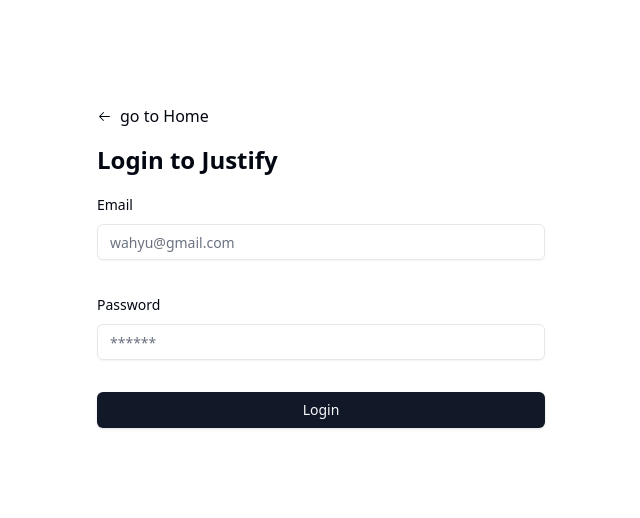
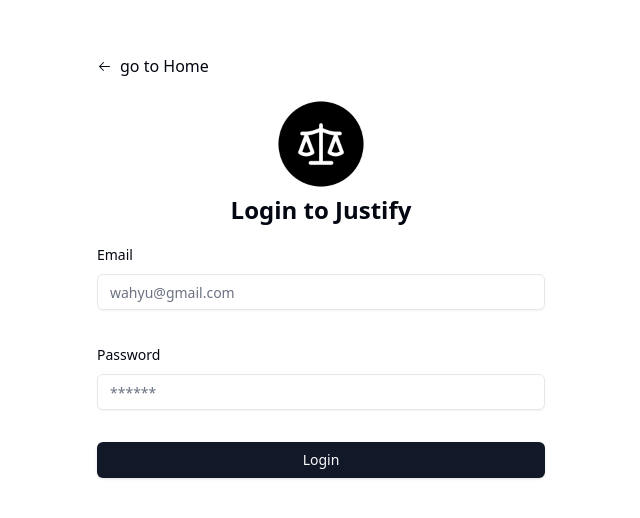
Before and after one commit to fazzaamiarso/gh5-fe, a Next.js app: page /login in a window 1280 px wide. Shown: the part 134-652 px from the top of the page, without its empty margins (319-959 px from the left). Built offline with nearby package versions, Linux system fonts and the light colour scheme; no server answers.

Commit message:
chore: some minor adjusments

```diff
--- a/app/(root)/case/request/page.tsx
+++ b/app/(root)/case/request/page.tsx
@@ -3,6 +3,7 @@
 import {
   Form,
   FormControl,
+  FormDescription,
   FormField,
   FormItem,
   FormLabel,
@@ -69,7 +70,7 @@
                 <FormItem>
                   <FormLabel>Case Name</FormLabel>
                   <FormControl>
-                    <Input placeholder="Contoh: Gugatan Cerai" {...field} />
+                    <Input placeholder="Copyright Infringement" {...field} />
                   </FormControl>
                   <FormMessage />
                 </FormItem>
@@ -83,7 +84,7 @@
                   <FormLabel>Case Description</FormLabel>
                   <FormControl>
                     <Textarea
-                      placeholder="apa yang membuat anda ingin mengajukkan kasus ini"
+                      placeholder="describe in detail what problems are you having"
                       {...field}
                     />
                   </FormControl>
@@ -107,6 +108,10 @@
                       }}
                     />
                   </FormControl>
+                  <FormDescription>
+                    *Attach any file that may help lawyers with context and
+                    understand your problems
+                  </FormDescription>
                   <FormMessage />
                 </FormItem>
               )}
--- a/app/(root)/lawyer/[id]/page.tsx
+++ b/app/(root)/lawyer/[id]/page.tsx
@@ -15,7 +15,7 @@
     const data = await res.json();
     const profile = data?.data?.Data;
 
-    if (!(profile?.role?.name === "Lawyer")) return redirect("/");
+    // if (!(profile?.role?.name === "Lawyer")) return redirect("/");
 
     return profile;
   } catch (e) {
@@ -29,8 +29,6 @@
   params: { id: string };
 }) {
   const profile = await getProfile(params.id);
-
-  if (!profile) return null;
 
   return (
     <section className="container mx-auto px-4 py-8">
@@ -53,7 +51,7 @@
             </div>
           </div>
           <Button asChild variant="default" className="mt-6">
-            <Link href={`/lawyer/${profile.id}/cases`}>
+            <Link href={`/lawyer/${profile?.id}/cases`}>
               Go to cases dashboard
             </Link>
           </Button>
--- a/app/(root)/page.tsx
+++ b/app/(root)/page.tsx
@@ -14,11 +14,13 @@
   }
 
   const data = await res.json();
-  const filteredData = data.data
-    ? data.data.filter(({ Data }: { Data: any }) => {
-        return Data.status !== "Pending";
-      })
-    : [];
+
+  const filteredData =
+    data.data.length > 0
+      ? data.data.filter(({ Data }: { Data: any }) => {
+          return Data.status !== "Pending";
+        })
+      : [];
 
   return filteredData;
 };
@@ -28,7 +30,7 @@
 
   return (
     <section className="grid grid-cols-1 gap-6 p-4 md:grid-cols-2 lg:grid-cols-3 xl:grid-cols-4">
-      {data.length ? (
+      {data.length > 0 ? (
         data.map(({ Data }: { Data: any }) => {
           return (
             <Card
--- a/app/login/page.tsx
+++ b/app/login/page.tsx
@@ -9,11 +9,13 @@
   FormLabel,
   FormControl,
   FormMessage,
+  FormDescription,
 } from "@/components/ui/form";
 import { Input } from "@/components/ui/input";
 import { zodResolver } from "@hookform/resolvers/zod";
 import { ArrowLeftIcon } from "@radix-ui/react-icons";
 import { signIn, useSession } from "next-auth/react";
+import Image from "next/image";
 import Link from "next/link";
 import { redirect } from "next/navigation";
 import { useEffect } from "react";
@@ -51,7 +53,17 @@
             </Link>
           </>
         </Button>
-        <h1 className="mb-4 text-2xl font-semibold">Login to Justify</h1>
+        <div className="flex flex-col items-center">
+          <Image
+            src="/justify-logo.png"
+            alt=""
+            width={100}
+            height={100}
+            className="text-center"
+          />
+          <h1 className="mb-4 text-2xl font-semibold">Login to Justify</h1>
+        </div>
+
         <Form {...form}>
           <form
             onSubmit={form.handleSubmit(onSubmit)}
```
